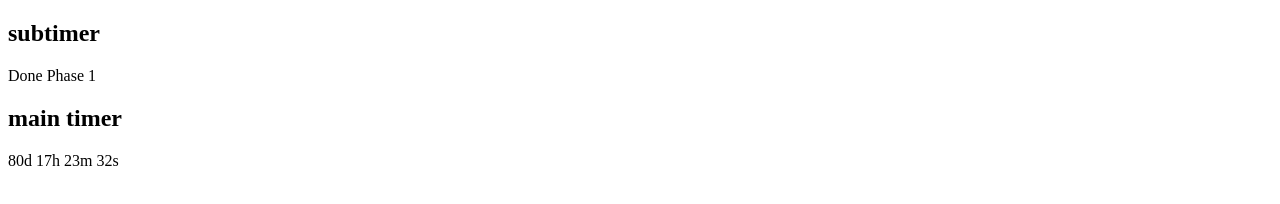
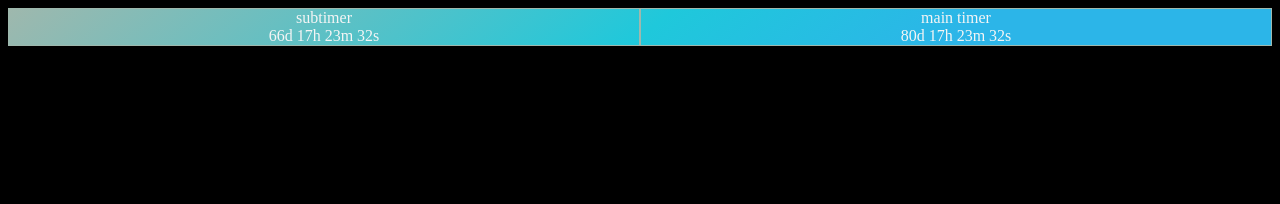
Before and after one commit to nguyenchan/slideshow, a plain HTML site: page index.html in a window 1280 px wide. Drawn offline with Linux system fonts and the light colour scheme.

Commit message:
done timer

```diff
--- a/index.html
+++ b/index.html
@@ -8,14 +8,21 @@
     <link rel="stylesheet" href="style.css" type="text/css">
 </head>
 <body>
-    <div class="timer-box">
-        <h2>subtimer</h2>
-        <p class="timer" id="subtimer"></p>
-    </div>
-    <div class="timer-box">
-        <h2>main timer</h2>
-        <p class="timer" id="timer"></p>
-    </div>
+    <nav class="nav-bar" id="nav-bar">
+        <ul>
+            <li class="timer-box timerE" id="timerE-box">
+                <span class="timer-content">subtimer</span>
+                <span class="timer-content" id="subtimer"></span>
+            </li>
+            <li class="timer-box timerM" id="timer-box">
+                <span class="timer-content">main timer</span>
+                <span class="timer-content" id="timer"></span>
+            </li>
+        </ul>
+
+
+    </nav>
+
 
 
 </body>
--- a/script.js
+++ b/script.js
@@ -6,7 +6,7 @@ var x = setInterval(function() {
     let theDay = new Date("Dec 15, 2018 00:00:00").getTime();
     let partyTime = new Date("Dec 15, 2018 18:00:00").getTime();
     let theNextDay = new Date("Dec 16, 2018 00:00:00").getTime();
-    let theEnDay = new Date("Sep 24, 2018 16:49:00").getTime();
+    let theEnDay = new Date("Dec 1, 2018 00:00:00").getTime();
     // Get todays date and time
     var now = new Date().getTime();
 
--- a/style.css
+++ b/style.css
@@ -1,7 +1,38 @@
 
+body {
+    background-color: black;
+}
+.timer-box {
+    text-align: center;
+    flex: 1;
+    display: flex;
+    flex-direction: column;
+    border: 1px solid #9fb8ad;
+    margin: 0;
+    padding: 0;
+}
 
-.xtimer-box {
-    text-align: center;
-    font-size: 60px;
+.timer-content {
+    color: whitesmoke;
+    font-size: 1rem;
+}
+
+.nav-bar {
+    display: block;
+    justify-content: center;
+    max-height: 100px;
+    margin: 0;
+    padding: 0;
+}
+
+.nav-bar ul {
+    display: flex;
+    flex-wrap: wrap;
+    align-items: center;
+    flex-direction: row;
+    list-style-type: none;
+    margin: 0;
+    padding: 0;
+    background: linear-gradient(141deg, #9fb8ad 0%, #1fc8db 51%, #2cb5e8 75%);
 
 }
```
